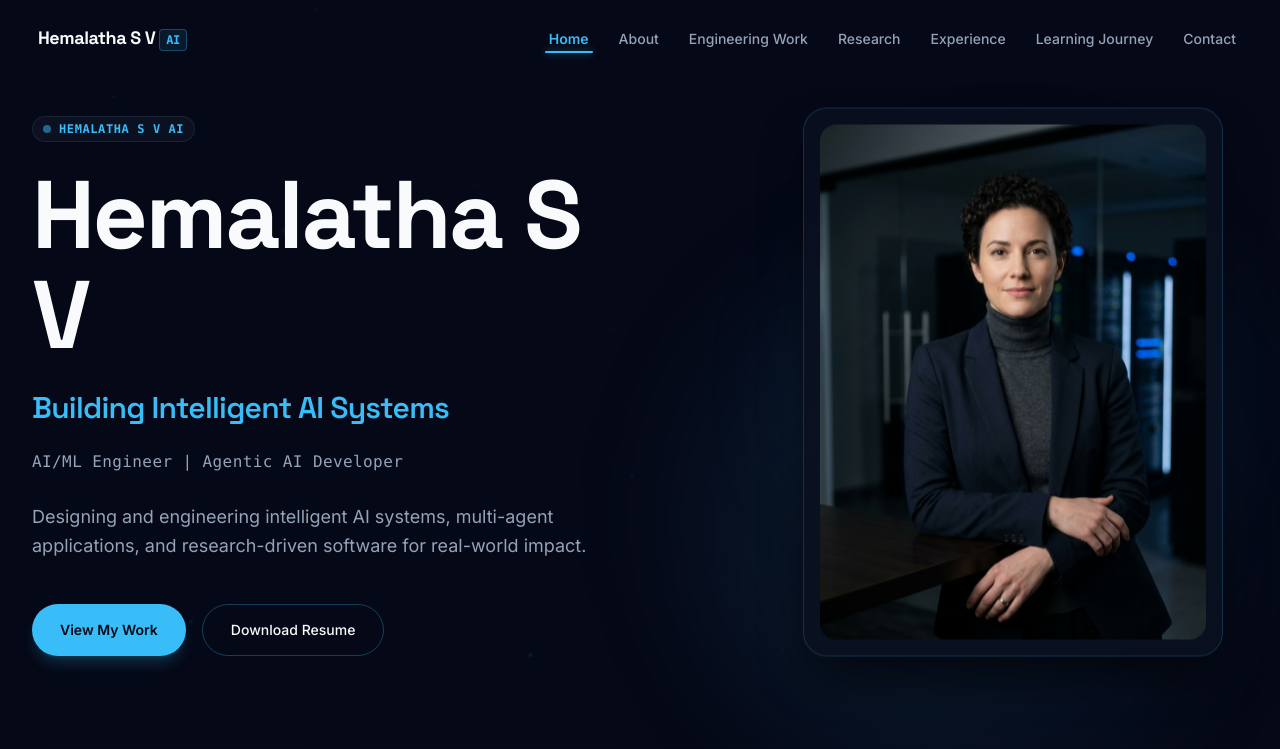
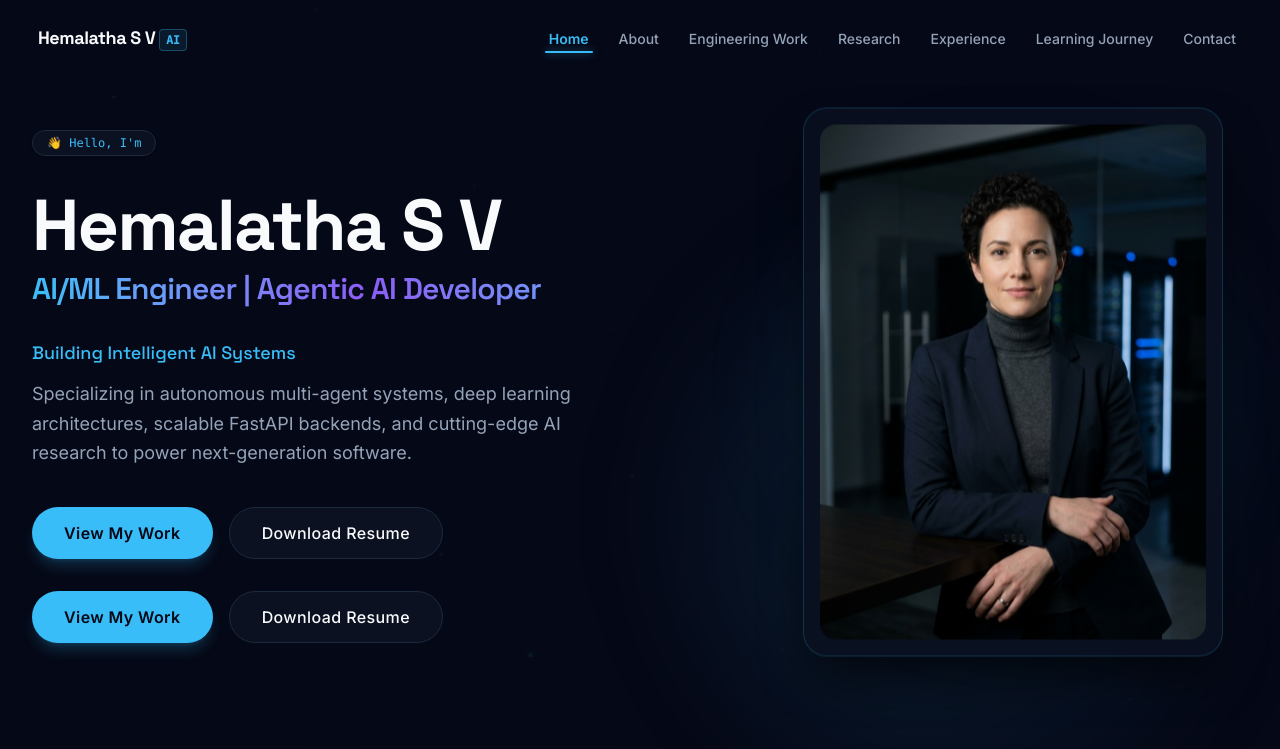
Before and after one commit to HemalathaSV/hemalatha-sv, a Next.js app: page / in a window 1280 px wide. Shown: the top 749 px of the page. Built offline with nearby package versions, Linux system fonts and the light colour scheme.

Commit message:
refactor: centralize profile config in config/profile.ts and update social links

```diff
--- a/components/layout/Footer.tsx
+++ b/components/layout/Footer.tsx
@@ -2,6 +2,7 @@
 
 import React from "react";
 import { motion } from "framer-motion";
+import { PROFILE } from "@/config/profile";
 import { Container } from "./Container";
 import { FooterLinks } from "./FooterLinks";
 import { SocialIcons } from "./SocialIcons";
@@ -29,16 +30,16 @@
             <div className="md:col-span-5 flex flex-col space-y-3">
               <a
                 href="#home"
-                aria-label="Hemalatha S V AI Home"
+                aria-label={`${PROFILE.brand} Home`}
                 className="font-heading text-lg font-bold tracking-tight text-[#F8FAFC] inline-flex items-center gap-2 self-start hover:opacity-90 transition-opacity"
               >
-                Hemalatha S V{" "}
+                {PROFILE.name}{" "}
                 <span className="inline-flex items-center px-1.5 py-0.5 rounded text-xs font-mono font-bold bg-[#38BDF8]/10 text-[#38BDF8] border border-[#38BDF8]/30">
                   AI
                 </span>
               </a>
               <p className="text-xs sm:text-sm font-medium text-[#38BDF8]">
-                Building Intelligent AI Solutions
+                {PROFILE.tagline}
               </p>
               <p className="text-xs text-[#94A3B8] leading-relaxed max-w-sm pt-1">
                 Engineering research-driven AI applications, multi-agent systems, and scalable backend platforms.
@@ -62,9 +63,9 @@
           {/* Bottom Bar */}
           <div className="flex flex-col sm:flex-row items-center justify-between gap-4 text-xs font-mono text-[#94A3B8]/70 text-center sm:text-left">
             <div className="space-y-1">
-              <p>© 2026 Hemalatha S V. All rights reserved.</p>
+              <p>© {new Date().getFullYear()} {PROFILE.name}. All rights reserved.</p>
               <p className="text-[11px] text-[#94A3B8]/50">
-                Designed & Developed by Hemalatha S V
+                Designed & Developed by {PROFILE.name}
               </p>
             </div>
             <p className="text-[11px] text-[#94A3B8]/50 max-w-xs sm:text-right leading-relaxed">
--- a/components/projects/placementpilot/ProjectCTA.tsx
+++ b/components/projects/placementpilot/ProjectCTA.tsx
@@ -4,6 +4,7 @@
 import Link from "next/link";
 import { ArrowLeft } from "lucide-react";
 import { Container } from "@/components/layout/Container";
+import { PROFILE } from "@/config/profile";
 
 export function ProjectCTA() {
   return (
@@ -26,7 +27,7 @@
 
           <div className="flex flex-wrap items-center justify-center gap-4 relative z-10">
             <a
-              href="https://github.com/HemalathaSV"
+              href={PROFILE.github}
               target="_blank"
               rel="noopener noreferrer"
               className="h-12 px-7 rounded-full bg-[#38BDF8] text-[#050816] font-semibold text-sm inline-flex items-center gap-2 hover:bg-[#38BDF8]/90 hover:scale-[1.02] active:scale-[0.98] transition-all shadow-lg shadow-[#38BDF8]/20 focus-visible:outline-none focus-visible:ring-2 focus-visible:ring-[#38BDF8]"
--- a/components/projects/placementpilot/ProjectHero.tsx
+++ b/components/projects/placementpilot/ProjectHero.tsx
@@ -4,6 +4,7 @@
 import Link from "next/link";
 import { ArrowLeft, ExternalLink } from "lucide-react";
 import { Container } from "@/components/layout/Container";
+import { PROFILE } from "@/config/profile";
 
 export function ProjectHero() {
   return (
@@ -46,7 +47,7 @@
           {/* Action Buttons */}
           <div className="flex flex-wrap items-center gap-4 pt-2">
             <a
-              href="https://github.com/HemalathaSV"
+              href={PROFILE.github}
               target="_blank"
               rel="noopener noreferrer"
               className="h-12 px-6 rounded-full bg-[#38BDF8] text-[#050816] font-semibold text-sm inline-flex items-center gap-2.5 hover:bg-[#38BDF8]/90 hover:scale-[1.02] active:scale-[0.98] transition-all shadow-lg shadow-[#38BDF8]/20 focus-visible:outline-none focus-visible:ring-2 focus-visible:ring-[#38BDF8]"
@@ -57,7 +58,7 @@
               GitHub Repository
             </a>
             <a
-              href="https://github.com/HemalathaSV"
+              href={PROFILE.github}
               target="_blank"
               rel="noopener noreferrer"
               className="h-12 px-6 rounded-full bg-[#0B1120] border border-slate-800 text-[#F8FAFC] font-medium text-sm inline-flex items-center gap-2 hover:border-[#38BDF8]/40 hover:bg-[#111827] active:scale-[0.98] transition-all focus-visible:outline-none focus-visible:ring-2 focus-visible:ring-[#38BDF8]"
--- a/components/sections/contact/CTAButtons.tsx
+++ b/components/sections/contact/CTAButtons.tsx
@@ -1,6 +1,7 @@
 "use client";
 
 import React from "react";
+import { PROFILE } from "@/config/profile";
 
 interface CTAButtonsProps {
   className?: string;
@@ -11,7 +12,7 @@
     <div className={`flex flex-col sm:flex-row items-stretch sm:items-center gap-3.5 sm:gap-4 ${className}`}>
       {/* Primary Button */}
       <a
-        href="mailto:contact@hemalathasv.ai"
+        href={`mailto:${PROFILE.email}`}
         className="h-12 sm:h-[52px] px-7 sm:px-8 w-full sm:w-auto inline-flex items-center justify-center rounded-full bg-[#38BDF8] text-[#050816] font-semibold text-sm hover:bg-[#38BDF8]/90 hover:scale-[1.02] active:scale-[0.98] transition-all duration-200 shadow-lg shadow-[#38BDF8]/20 focus-visible:outline-none focus-visible:ring-2 focus-visible:ring-[#38BDF8]"
       >
         Get In Touch
@@ -19,7 +20,7 @@
 
       {/* Secondary Button */}
       <a
-        href="#home"
+        href={PROFILE.resume}
         className="h-12 sm:h-[52px] px-7 sm:px-8 w-full sm:w-auto inline-flex items-center justify-center rounded-full bg-transparent border border-[#38BDF8]/30 text-[#F8FAFC] font-medium text-sm hover:bg-[#0B1120] hover:border-[#38BDF8]/60 active:scale-[0.98] transition-all duration-200 focus-visible:outline-none focus-visible:ring-2 focus-visible:ring-[#38BDF8]"
       >
         Download Resume
--- a/components/sections/hero/CTAButtons.tsx
+++ b/components/sections/hero/CTAButtons.tsx
@@ -1,82 +1,40 @@
 "use client";
 
 import React from "react";
-import { motion, Variants } from "framer-motion";
+import { PROFILE } from "@/config/profile";
 
-interface CTAButtonsProps {
-  onPrimaryClick?: () => void;
-  onSecondaryClick?: () => void;
-  className?: string;
-}
-
-const itemVariants: Variants = {
-  hidden: { opacity: 0, y: 16 },
-  visible: {
-    opacity: 1,
-    y: 0,
-    transition: { duration: 0.5, ease: "easeOut" },
-  },
-};
-
-export function CTAButtons({
-  onPrimaryClick,
-  onSecondaryClick,
-  className = "",
-}: CTAButtonsProps) {
-  const handlePrimaryClick = () => {
-    if (onPrimaryClick) {
-      onPrimaryClick();
-    } else {
-      const target = document.querySelector("#engineering-work");
-      if (target) {
-        const navOffset = 80;
-        const elementPosition = target.getBoundingClientRect().top + window.scrollY;
-        window.scrollTo({
-          top: elementPosition - navOffset,
-          behavior: "smooth",
-        });
-      }
-    }
-  };
-
-  const handleSecondaryClick = () => {
-    if (onSecondaryClick) {
-      onSecondaryClick();
-    } else {
-      const target = document.querySelector("#contact");
-      if (target) {
-        const navOffset = 80;
-        const elementPosition = target.getBoundingClientRect().top + window.scrollY;
-        window.scrollTo({
-          top: elementPosition - navOffset,
-          behavior: "smooth",
-        });
-      }
+export function CTAButtons() {
+  const handleScrollToWork = (e: React.MouseEvent<HTMLAnchorElement>) => {
+    e.preventDefault();
+    const workSection = document.getElementById("engineering-work");
+    if (workSection) {
+      const navOffset = 80;
+      const elementPosition = workSection.getBoundingClientRect().top + window.scrollY;
+      window.scrollTo({
+        top: elementPosition - navOffset,
+        behavior: "smooth",
+      });
     }
   };
 
   return (
-    <motion.div
-      variants={itemVariants}
-      className={`flex flex-col sm:flex-row items-stretch sm:items-center gap-3.5 sm:gap-4 pt-1 sm:pt-3 ${className}`}
-    >
-      {/* Primary Button */}
-      <button
-        type="button"
-        onClick={handlePrimaryClick}
-        className="h-12 sm:h-[52px] px-6 sm:px-7 w-full sm:w-auto inline-flex items-center justify-center rounded-full bg-[#38BDF8] text-[#050816] font-semibold text-sm hover:bg-[#38BDF8]/90 hover:scale-[1.02] active:scale-[0.98] transition-all duration-200 shadow-lg shadow-[#38BDF8]/20 focus-visible:outline-none focus-visible:ring-2 focus-visible:ring-[#38BDF8] focus-visible:ring-offset-2 focus-visible:ring-offset-[#050816]"
+    <div className="flex flex-col sm:flex-row items-stretch sm:items-center gap-3.5 sm:gap-4 w-full sm:w-auto">
+      {/* Primary Action Button */}
+      <a
+        href="#engineering-work"
+        onClick={handleScrollToWork}
+        className="h-12 sm:h-[52px] px-7 sm:px-8 w-full sm:w-auto inline-flex items-center justify-center rounded-full bg-[#38BDF8] text-[#050816] font-semibold text-sm sm:text-base tracking-wide hover:bg-[#38BDF8]/90 hover:scale-[1.02] active:scale-[0.98] transition-all duration-200 shadow-lg shadow-[#38BDF8]/20 focus-visible:outline-none focus-visible:ring-2 focus-visible:ring-[#38BDF8]"
       >
         View My Work
-      </button>
+      </a>
 
-      {/* Secondary Button */}
-      <button
-        type="button"
-        onClick={handleSecondaryClick}
-        className="h-12 sm:h-[52px] px-6 sm:px-7 w-full sm:w-auto inline-flex items-center justify-center rounded-full bg-transparent border border-[#38BDF8]/30 text-[#F8FAFC] font-medium text-sm hover:bg-[#0B1120] hover:border-[#38BDF8]/60 active:scale-[0.98] transition-all duration-200 focus-visible:outline-none focus-visible:ring-2 focus-visible:ring-[#38BDF8] focus-visible:ring-offset-2 focus-visible:ring-offset-[#050816]"
+      {/* Secondary Action Button */}
+      <a
+        href={PROFILE.resume}
+        className="h-12 sm:h-[52px] px-7 sm:px-8 w-full sm:w-auto inline-flex items-center justify-center rounded-full bg-[#0B1120] border border-slate-800 text-[#F8FAFC] font-medium text-sm sm:text-base tracking-wide hover:border-[#38BDF8]/40 hover:bg-[#111827] active:scale-[0.98] transition-all duration-200 focus-visible:outline-none focus-visible:ring-2 focus-visible:ring-[#38BDF8]"
       >
         Download Resume
-      </button>
-    </motion.div>
+      </a>
+    </div>
   );
 }
--- a/components/sections/hero/HeroContent.tsx
+++ b/components/sections/hero/HeroContent.tsx
@@ -2,62 +2,68 @@
 
 import React from "react";
 import { motion, Variants } from "framer-motion";
+import { PROFILE } from "@/config/profile";
+import { CTAButtons } from "./CTAButtons";
 
-interface HeroContentProps {
-  className?: string;
-}
+const containerVariants: Variants = {
+  hidden: { opacity: 0 },
+  visible: {
+    opacity: 1,
+    transition: {
+      staggerChildren: 0.12,
+      delayChildren: 0.1,
+    },
+  },
+};
 
 const itemVariants: Variants = {
-  hidden: { opacity: 0, y: 16 },
+  hidden: { opacity: 0, y: 24 },
   visible: {
     opacity: 1,
     y: 0,
-    transition: { duration: 0.5, ease: "easeOut" },
+    transition: { duration: 0.6, ease: "easeOut" },
   },
 };
 
-export function HeroContent({ className = "" }: HeroContentProps) {
+export function HeroContent() {
   return (
-    <div className={`max-w-[620px] w-full text-left flex flex-col justify-center space-y-3.5 sm:space-y-5 lg:space-y-6 ${className}`}>
-      {/* Small Brand Label */}
-      <motion.div variants={itemVariants} className="inline-flex items-center gap-2 self-start px-2.5 py-1 rounded-full bg-[#0B1120] border border-slate-800/80">
-        <span className="h-2 w-2 rounded-full bg-[#38BDF8] animate-pulse" />
-        <span className="text-xs font-mono font-semibold text-[#38BDF8] tracking-wider uppercase">
-          Hemalatha S V AI
+    <motion.div
+      variants={containerVariants}
+      initial="hidden"
+      animate="visible"
+      className="flex flex-col justify-center space-y-6 sm:space-y-8 w-full max-w-2xl text-left"
+    >
+      {/* 1. Greeting Badge */}
+      <motion.div variants={itemVariants} className="inline-flex items-center gap-2">
+        <span className="inline-flex items-center px-3.5 py-1 rounded-full text-xs font-mono font-medium bg-[#0B1120] border border-slate-800 text-[#38BDF8] shadow-sm">
+          👋 Hello, I'm
         </span>
       </motion.div>
 
-      {/* Main Heading */}
-      <motion.h1
-        variants={itemVariants}
-        className="font-heading text-4xl sm:text-5xl md:text-6xl lg:text-7xl xl:text-8xl font-bold tracking-tight text-[#F8FAFC] leading-[1.04]"
-      >
-        Hemalatha S V
-      </motion.h1>
+      {/* 2. Main Name & Brand Title */}
+      <motion.div variants={itemVariants} className="space-y-2">
+        <h1 className="font-heading text-4xl sm:text-6xl lg:text-7xl font-bold tracking-tight text-[#F8FAFC] leading-[1.05]">
+          {PROFILE.name}
+        </h1>
+        <p className="font-heading text-xl sm:text-2xl lg:text-3xl font-semibold tracking-tight text-transparent bg-clip-text bg-gradient-to-r from-[#38BDF8] via-[#8B5CF6] to-[#38BDF8]">
+          {PROFILE.title}
+        </p>
+      </motion.div>
 
-      {/* Tagline */}
-      <motion.p
-        variants={itemVariants}
-        className="font-heading text-lg sm:text-xl md:text-2xl lg:text-3xl font-semibold text-[#38BDF8] tracking-tight"
-      >
-        Building Intelligent AI Systems
-      </motion.p>
+      {/* 3. Tagline & Description */}
+      <motion.div variants={itemVariants} className="space-y-3">
+        <h2 className="text-base sm:text-lg font-mono font-medium text-[#38BDF8]">
+          {PROFILE.tagline}
+        </h2>
+        <p className="text-base sm:text-lg text-[#94A3B8] leading-relaxed max-w-xl font-sans">
+          Specializing in autonomous multi-agent systems, deep learning architectures, scalable FastAPI backends, and cutting-edge AI research to power next-generation software.
+        </p>
+      </motion.div>
 
-      {/* Professional Title */}
-      <motion.p
-        variants={itemVariants}
-        className="text-xs sm:text-sm md:text-base font-mono text-[#94A3B8] font-medium tracking-wide"
-      >
-        AI/ML Engineer | Agentic AI Developer
-      </motion.p>
-
-      {/* Description */}
-      <motion.p
-        variants={itemVariants}
-        className="text-sm sm:text-base md:text-lg text-[#94A3B8] leading-relaxed max-w-[580px] pt-1"
-      >
-        Designing and engineering intelligent AI systems, multi-agent applications, and research-driven software for real-world impact.
-      </motion.p>
-    </div>
+      {/* 4. Action Buttons */}
+      <motion.div variants={itemVariants} className="pt-2">
+        <CTAButtons />
+      </motion.div>
+    </motion.div>
   );
 }
--- /dev/null
+++ b/config/profile.ts
@@ -0,0 +1,13 @@
+export const PROFILE = {
+  name: "Hemalatha S V",
+  brand: "Hemalatha S V AI",
+  tagline: "Building Intelligent AI Systems",
+  title: "AI/ML Engineer | Agentic AI Developer",
+  email: "heamalathasv@gmail.com",
+  github: "https://github.com/HemalathaSV",
+  linkedin: "https://www.linkedin.com/in/hemalatha-sv",
+  location: "Srirangapatna, Mandya, Karnataka, India",
+  resume: "#contact",
+} as const;
+
+export type ProfileConfig = typeof PROFILE;
```
Also changed, not shown: components/layout/SocialIcons.tsx (+5 -4 lines), components/sections/contact/ContactSection.tsx (+9 -8 lines), components/sections/contact/SocialLinks.tsx (+4 -3 lines).
